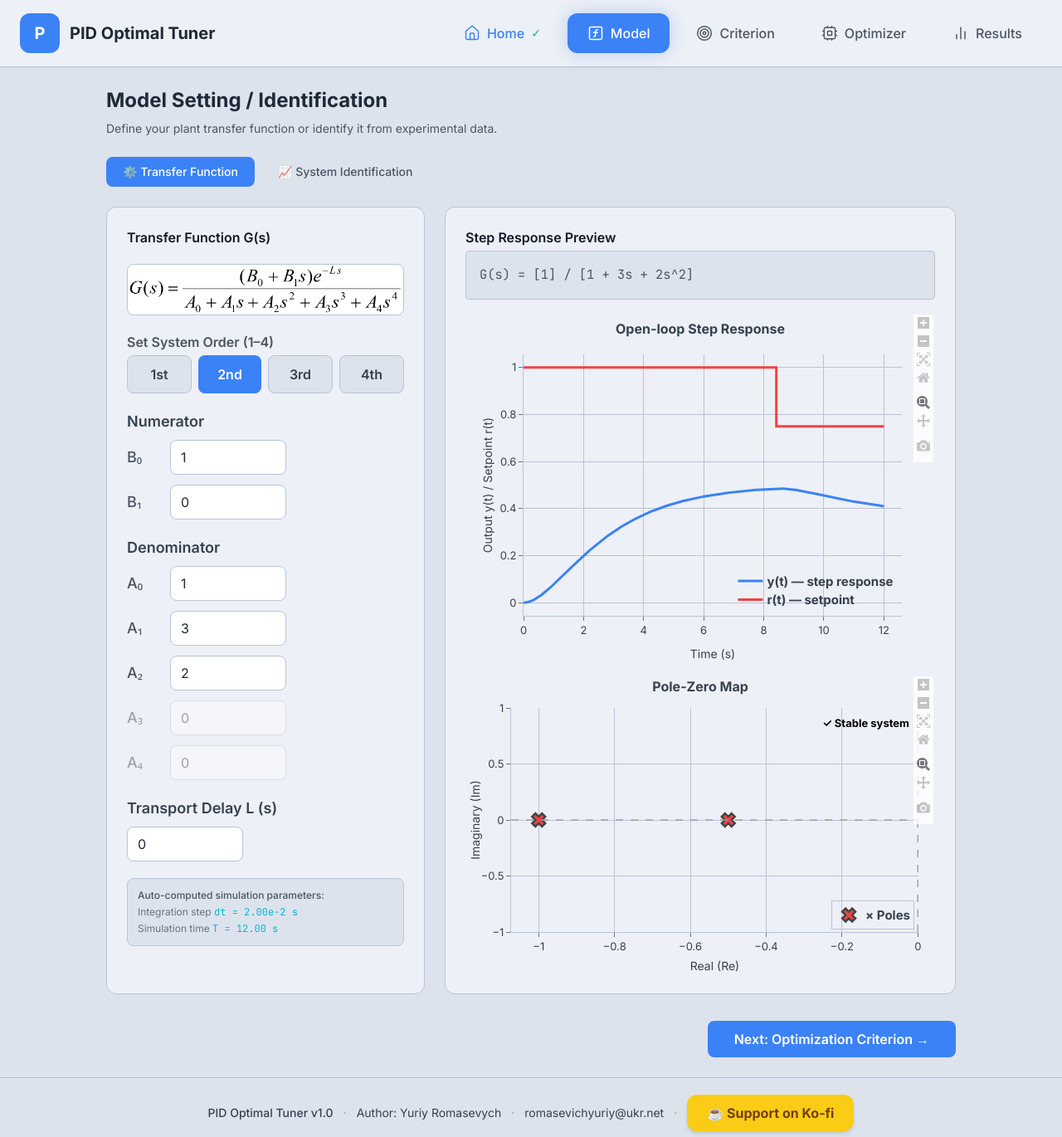
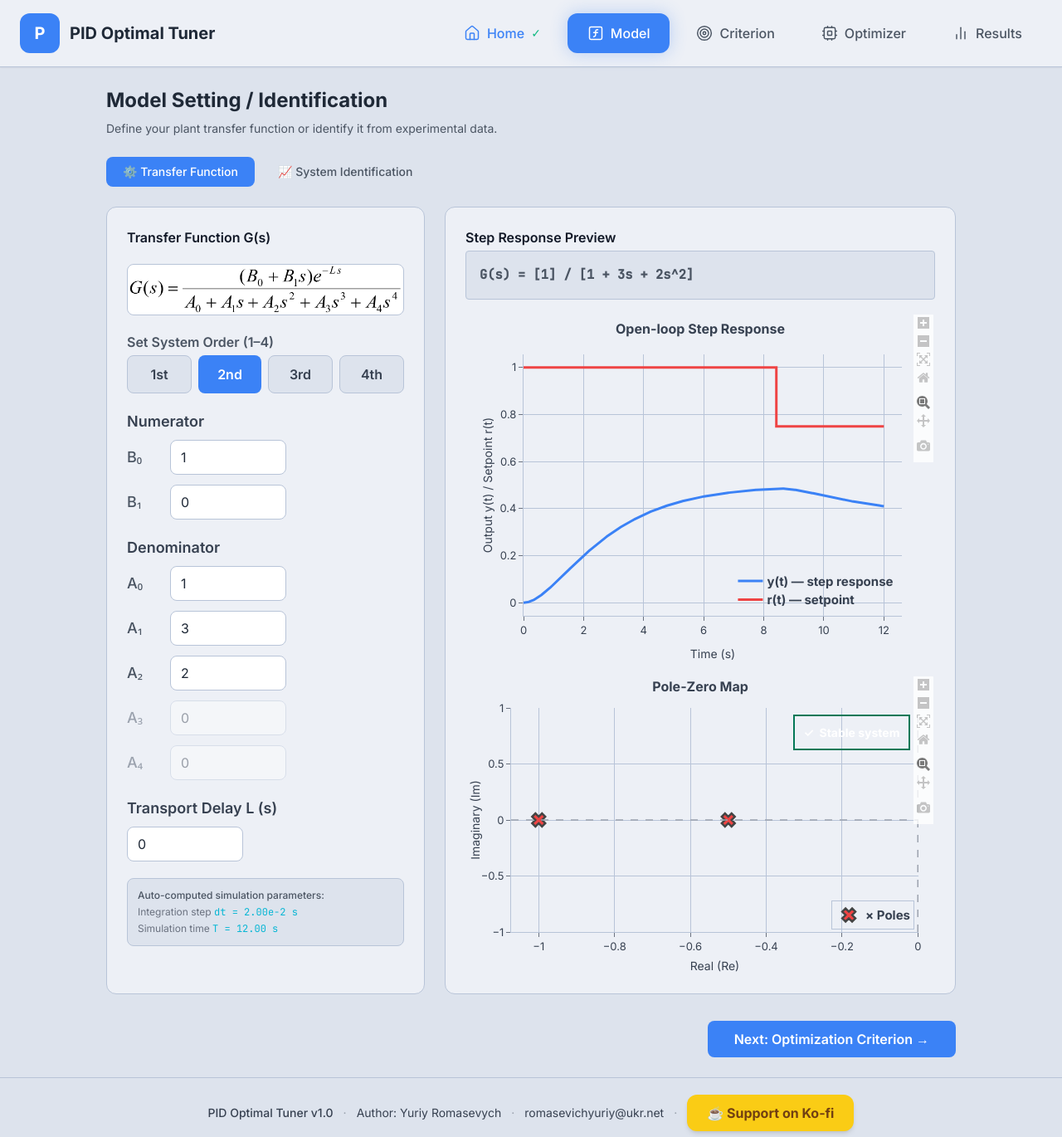
Before and after one commit to romasevych-yuriy/PID_Optimal_Tuner, a React (Vite) app: page /#/model in a window 1280 px wide. Shown: the top 1370 px of the page at 83% size. Built offline with nearby package versions, Linux system fonts and the light colour scheme.

Commit message:
ui: filled green/red stability rectangle, bold G(s) formula

```diff
--- a/src/pages/ModelPage.jsx
+++ b/src/pages/ModelPage.jsx
@@ -287,7 +287,7 @@ export default function ModelPage() {
           {/* Preview */}
           <div className="card flex-1 min-w-0">
             <h2 className="font-semibold text-gray-900 mb-1">Step Response Preview</h2>
-            <div className="text-gray-600 mb-4 font-mono border border-dark-border rounded p-4 bg-dark-bg leading-relaxed" style={{ fontSize: '0.96rem' }}>
+            <div className="text-gray-600 mb-4 font-mono font-bold border border-dark-border rounded p-4 bg-dark-bg leading-relaxed" style={{ fontSize: '0.96rem' }}>
               G(s) = [{numStr}] / [{denStr}]{delay > 0 ? ` · e^(-${delay}s)` : ''}
             </div>
             {previewError && <p className="text-red-400 text-sm mb-3">{previewError}</p>}
@@ -381,13 +381,13 @@ export default function ModelPage() {
                   legend: { x: 0.99, y: 0.01, xanchor: 'right', yanchor: 'bottom', bgcolor: 'rgba(237,240,246,0.9)', bordercolor: '#b8c4d8', borderwidth: 1, font: { size: 15 } },
                   modebar: { orientation: 'v', bgcolor: 'rgba(255,255,255,0.8)' },
                   annotations: [{
-                    text: pzMap.stable ? '<b>✓ Stable system</b>' : '<b>⚠ Unstable system</b>',
-                    x: 0.99, y: 0.99, xref: 'paper', yref: 'paper',
+                    text: pzMap.stable ? '<b>✓  Stable system</b>' : '<b>⚠  Unstable system</b>',
+                    x: 0.98, y: 0.97, xref: 'paper', yref: 'paper',
                     xanchor: 'right', yanchor: 'top', showarrow: false,
-                    font: { color: '#000000', size: 13 },
+                    font: { color: '#ffffff', size: 14 },
                     bgcolor: pzMap.stable ? '#10b981' : '#ef4444',
-                    bordercolor: pzMap.stable ? '#10b981' : '#ef4444',
-                    borderwidth: 0, borderpad: 6,
+                    bordercolor: pzMap.stable ? '#047857' : '#b91c1c',
+                    borderwidth: 2, borderpad: 10,
                   }],
                   height: 360,
                 }}
```
